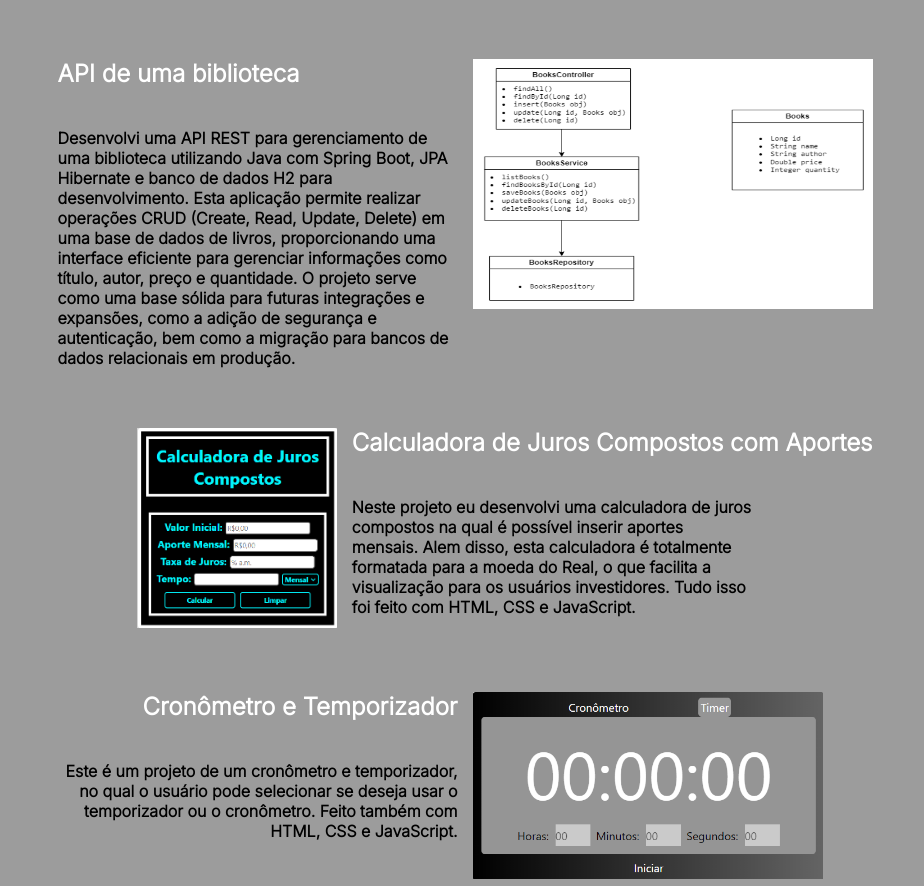
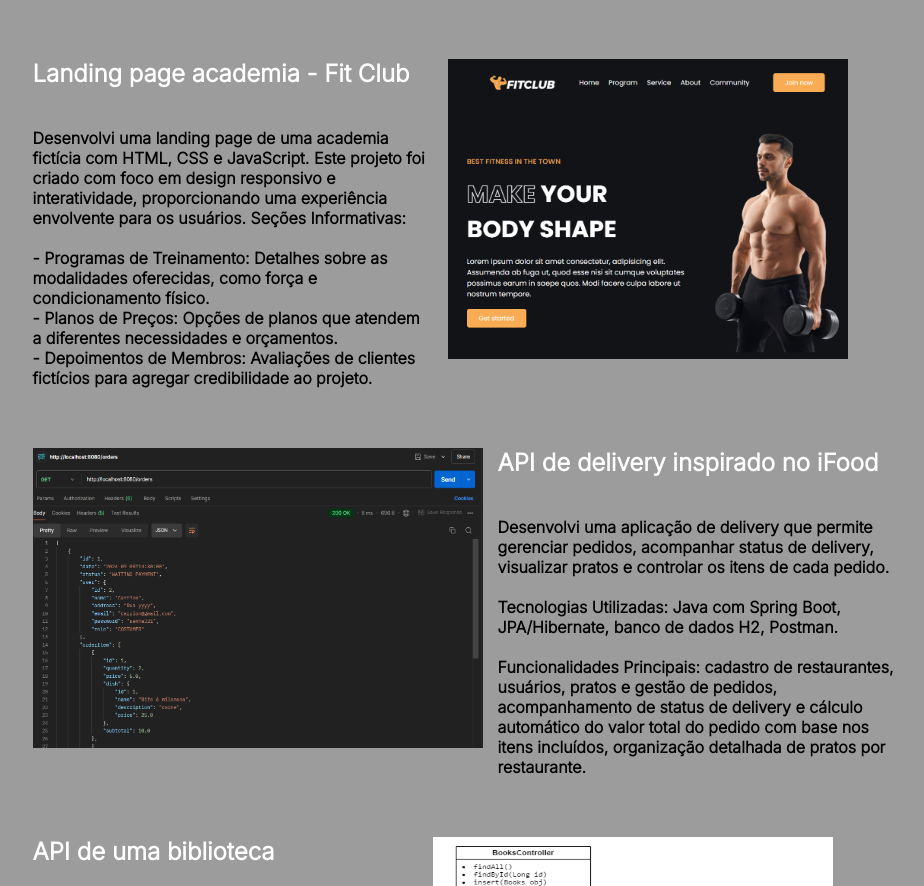
Before and after one commit to thalesmanoel/projeto-landing-page-thales, a plain HTML site: page index.html in a window 1280 px wide. Shown: the part 2300-3186 px from the top of the page, without its empty margins (175-1099 px from the left). Drawn offline with nearby package versions, Linux system fonts and the light colour scheme.

Commit message:
api e academia

```diff
--- a/index.html
+++ b/index.html
@@ -91,6 +91,41 @@
             <h2 class="titulo">Meus projetos</h2>
                 <div class="item-meusprojetos">
 
+                    <div class="academia">
+                        <div class="text-meusprojetos">
+                            <h2 class="titulo">Landing page academia - Fit Club</h2>
+                            <p>
+                                Desenvolvi uma landing page de uma academia fictícia com HTML, CSS e JavaScript. Este projeto foi criado com foco em design responsivo e interatividade, proporcionando uma experiência envolvente para os usuários.
+
+                                Seções Informativas: <br><br>
+
+                                - Programas de Treinamento: Detalhes sobre as modalidades oferecidas, como força e condicionamento físico. <br>
+                                - Planos de Preços: Opções de planos que atendem a diferentes necessidades e orçamentos. <br>
+                                - Depoimentos de Membros: Avaliações de clientes fictícios para agregar credibilidade ao projeto. <br>
+                            </p>
+                        </div>
+
+                        <a href="https://thalesmanoel.github.io/test-frontend-gym/" target="_blank">
+                            <img src="imagens/landingpage-academia.png" alt="Foto de uma landing page de uma academia">
+                        </a>
+                    </div>
+
+                    <div class="apirestrestaurant">
+                        <div class="text-meusprojetos">
+                            <h2 class="titulo">API de delivery inspirado no iFood</h2>
+                            <p>
+                                Desenvolvi uma aplicação de delivery que permite gerenciar pedidos, acompanhar status de delivery, visualizar pratos e controlar os itens de cada pedido.
+                                <br><br>
+                                Tecnologias Utilizadas: Java com Spring Boot, JPA/Hibernate, banco de dados H2, Postman. <br><br>
+
+                                Funcionalidades Principais: cadastro de restaurantes, usuários, pratos e gestão de pedidos, acompanhamento de status de delivery e cálculo automático do valor total do pedido com base nos itens incluídos, organização detalhada de pratos por restaurante.
+                            </p>
+                        </div>
+                        <a href="https://github.com/thalesmanoel/restaurant-api-java-springboot" target="_blank">
+                            <img src="imagens/api-restaurant.png" alt="Foto de uma API">
+                        </a>
+                    </div>
+
                     <div class="apirestbiblioteca">
                         <div class="text-meusprojetos">
                             <h2 class="titulo">API de uma biblioteca</h2>
--- a/media.css
+++ b/media.css
@@ -18,7 +18,7 @@
         align-items: center;
         justify-content: center;
     }
-    .calculadora-juros, .cronometro-timer, .apirestbiblioteca{
+    .calculadora-juros, .cronometro-timer, .apirestbiblioteca, .apirestrestaurant,.academia{
         flex-direction: column;
         text-align: center;
     }
@@ -39,10 +39,12 @@
         justify-content: center;
     }
 
-    .calculadora-juros, .cronometro-timer, .apirestbiblioteca{
+    .calculadora-juros, .cronometro-timer, .apirestbiblioteca, .apirestrestaurant, .academia{
         flex-direction: column;
         text-align: center;
     }
+
+
 
     .item-meusprojetos > .apirestbiblioteca > a > img{
         width: 380px;
@@ -62,7 +64,7 @@
         justify-content: center;
     }
 
-    .calculadora-juros, .cronometro-timer, .apirestbiblioteca{
+    .calculadora-juros, .cronometro-timer, .apirestbiblioteca, .apirestrestaurant, .academia{
         flex-direction: column;
         text-align: center;
     }
--- a/style.css
+++ b/style.css
@@ -328,6 +328,16 @@ section.quartasecao{
     gap: 60px;
 }
 
+.item-meusprojetos > .academia > a > img{
+    width: 400px;
+    height: 300px;
+}
+
+.item-meusprojetos > .apirestrestaurant > a > img{
+    width: 450px;
+    height: 300px;
+}
+
 .item-meusprojetos > .apirestbiblioteca > a > img{
     width: 400px;
     height: 250px;
@@ -348,9 +358,20 @@ section.quartasecao{
     font-weight: bold;
 }
 
+.academia{
+    display: flex;
+    gap: 15px;
+}
+
+.apirestrestaurant{
+    display: flex;
+    flex-direction: row-reverse;
+    gap: 15px;
+
+}
+
 .apirestbiblioteca{
     display: flex;
-    gap: 15px;
     flex-direction: row;
 }
 
```
Also changed, not shown: imagens/api-restaurant.png (added), imagens/landingpage-academia.png (added).
